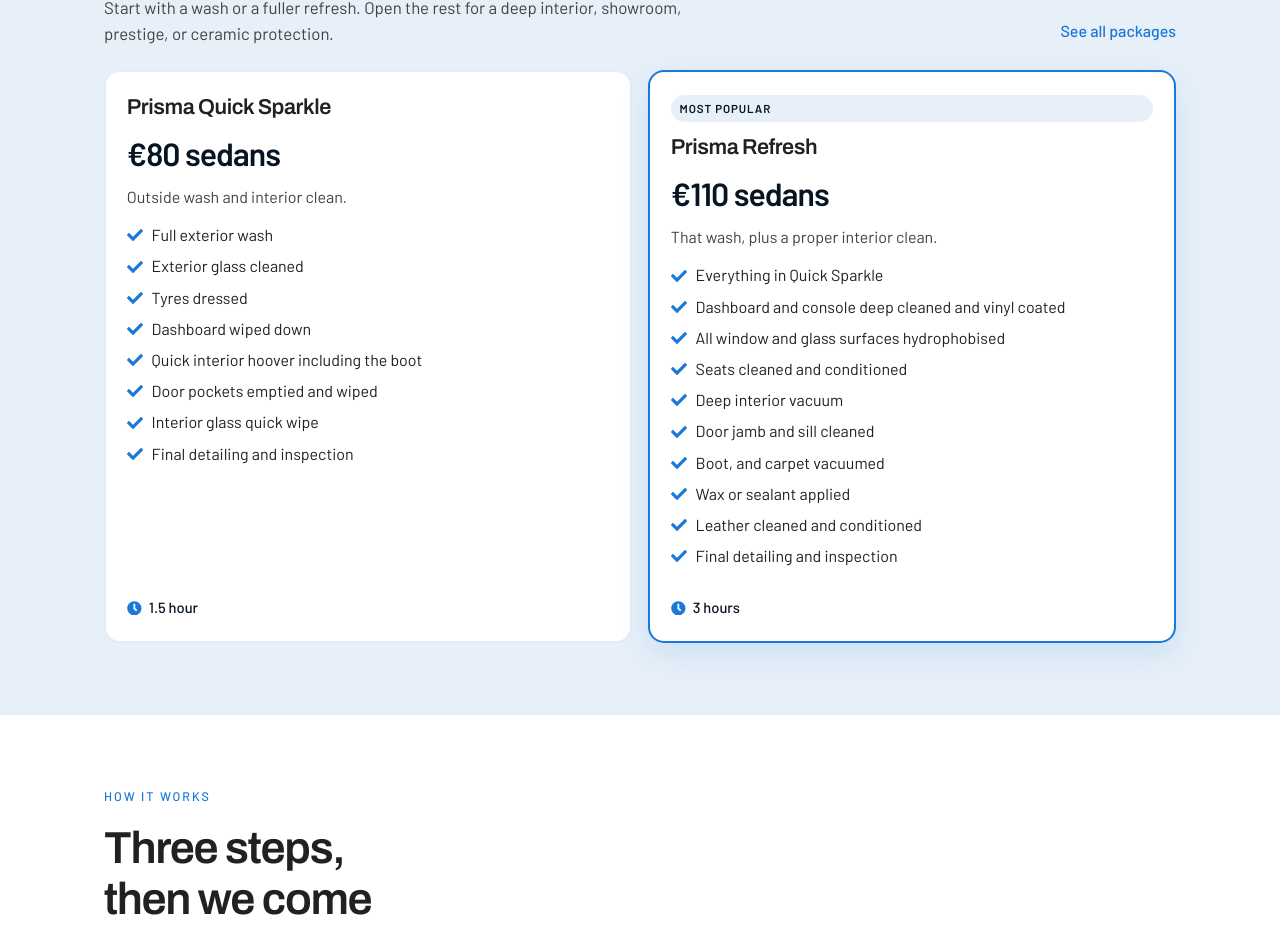
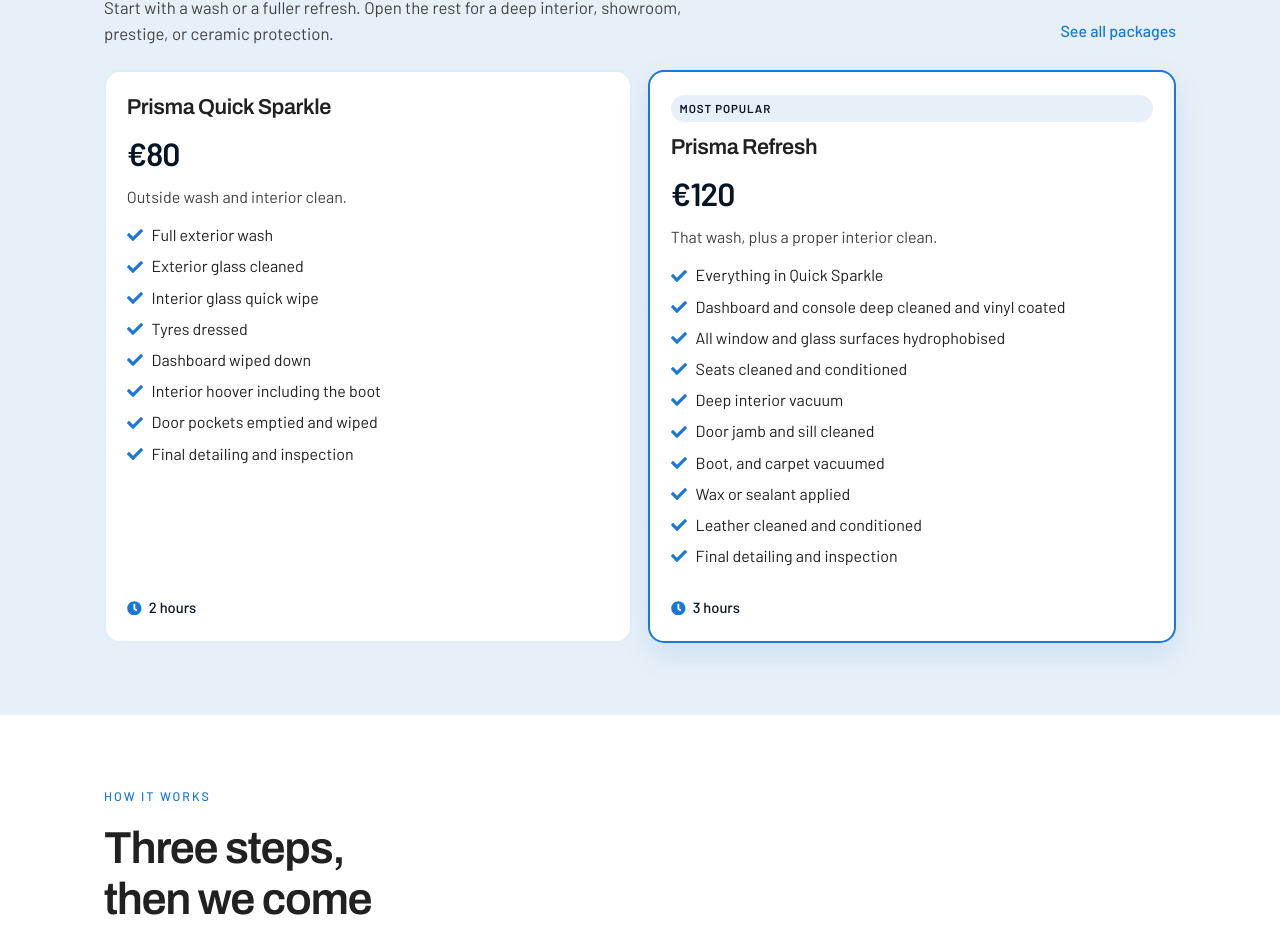
Before and after one commit to Vhotis-Technologies/prisma-web, a React (Create React App) app: page / in a window 1280 px wide. Shown: the part 1900-2825 px from the top of the page. Built offline with nearby package versions, Linux system fonts and the light colour scheme; no server answers.

Commit message:
Added a simple correction to the listing

```diff
--- a/src/App.js
+++ b/src/App.js
@@ -47,15 +47,15 @@ const packages = {
     points: [
       "Full exterior wash",
       "Exterior glass cleaned",
+      "Interior glass quick wipe",
       "Tyres dressed",
       "Dashboard wiped down",
-      "Quick interior hoover including the boot",
+      "Interior hoover including the boot",
       "Door pockets emptied and wiped",
-      "Interior glass quick wipe",
       "Final detailing and inspection",
     ],
-    duration: "1.5 hour",
-    price: "€80 sedans",
+    duration: "2 hours",
+    price: "€80",
   },
   mini: {
     title: "Prisma Refresh",
@@ -74,7 +74,7 @@ const packages = {
       "Final detailing and inspection",
     ],
     duration: "3 hours",
-    price: "€110 sedans",
+    price: "€120",
   },
   full: {
     title: "Prisma Showroom Shine",
@@ -89,7 +89,7 @@ const packages = {
       "One-stage paint correction and polish",
     ],
     duration: "6 hours",
-    price: "€350 sedans",
+    price: "€350",
   },
   interior: {
     title: "Prisma Interior Sanctuary",
@@ -113,7 +113,7 @@ const packages = {
       "Final detailing and inspection",
     ],
     duration: "3.5 hours",
-    price: "€140 sedans",
+    price: "€140",
   },
 };
 
```
